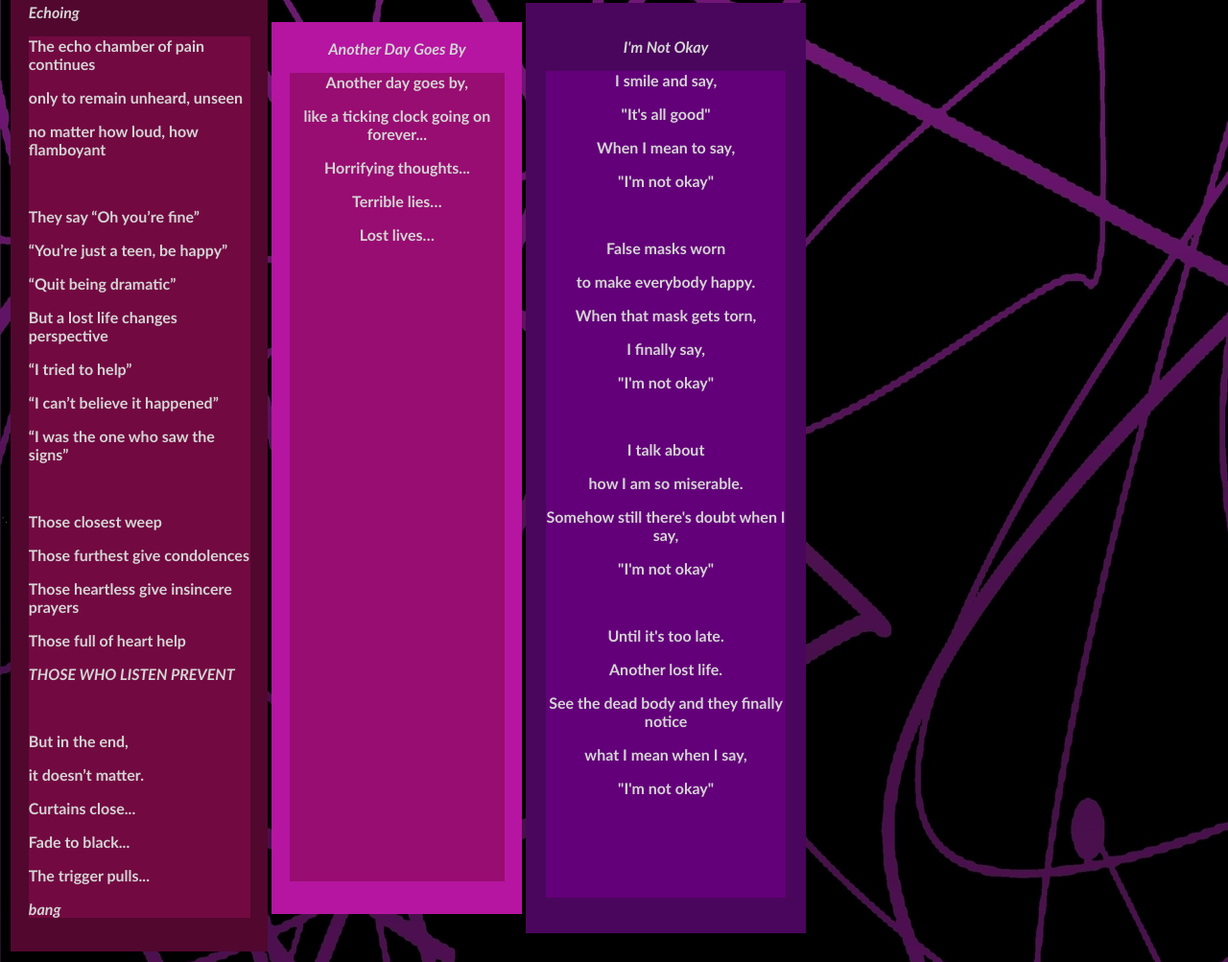
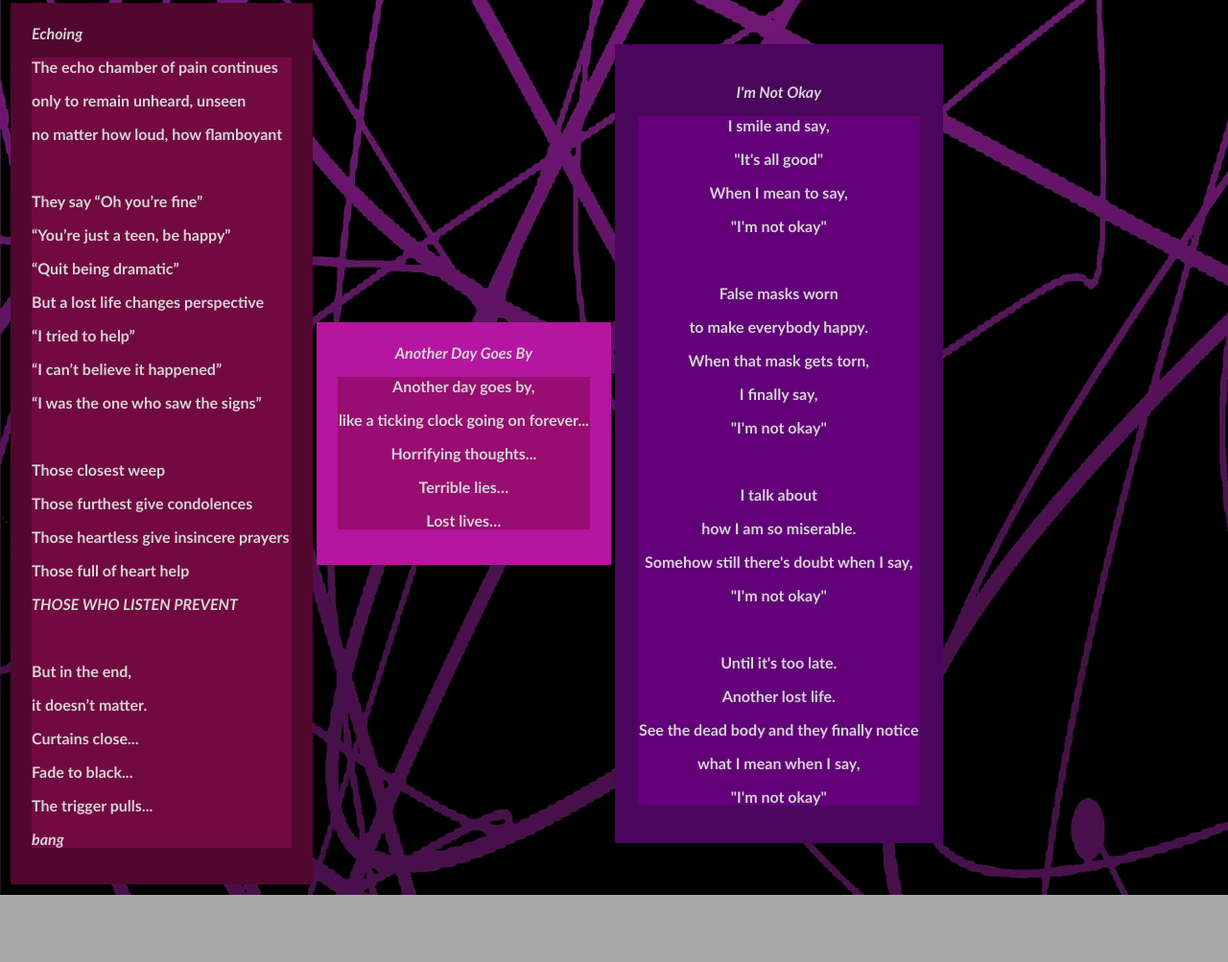
Before and after one commit to TC-Privitt2004/tes.privitt.github.io, a plain HTML site: page writing.html in a window 1280 px wide. Shown: the part 378-1381 px from the top of the page at 96% size. After the commit the page ends 1311 px from the top, so only its background shows below. Drawn offline with Linux system fonts and the light colour scheme.

Commit message:
removed unnecessary line breaks, added main tag

```diff
--- a/writing.html
+++ b/writing.html
@@ -26,6 +26,8 @@
 <! poems>
 	<div class= "poems">
 	<h2 class= "Heading">Poems</h2>
+		<br>
+	<main>
 	<table>
 		<tr>
 			<th><div id ="Poemtit"><em>Echoing</em>
@@ -67,25 +69,7 @@
 			<p>Horrifying thoughts...</p>
 			<p>Terrible lies…</p>
 			<p>Lost lives…</p>
-			<p>&nbsp;</p>
-			<p>&nbsp;</p>
-			<p>&nbsp;</p>
-			<p>&nbsp;</p>
-			<p>&nbsp;</p>
-			<p>&nbsp;</p>
-			<p>&nbsp;</p>
-			<p>&nbsp;</p>
-			<p>&nbsp;</p>
-			<p>&nbsp;</p>
-			<p>&nbsp;</p>
-			<p>&nbsp;</p>
-			<p>&nbsp;</p>
-			<p>&nbsp;</p>
-			<p>&nbsp;</p>
-			<p>&nbsp;</p>
-			<p>&nbsp;</p>
-			<p>&nbsp;</p>
-			<p>&nbsp;</p>
+
             </div></div></th>
 			<th><div id="poemtit3"><em><p>I'm Not Okay</p></em><div id = "poem3">
 				<p>I smile and say,</p>
@@ -109,9 +93,7 @@
 				<p>See the dead body and they finally notice</p>
 				<p>what I mean when I say,</p>
 				<p>"I'm not okay"</p>
-		      <p>&nbsp;</p>
-			    <p>&nbsp;</p>
-<p>&nbsp;</p>
+
             </div></div>
 
 
@@ -121,7 +103,7 @@
 
 
 
-	</table>
+	</table></main>
 	</div>
 </body>
 </html>
```
